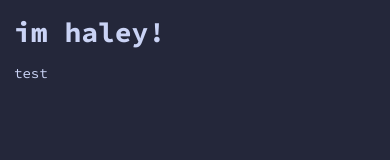
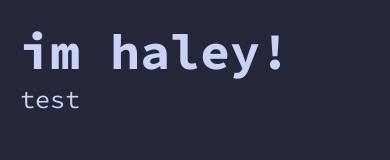
Before and after one commit to halleyscommet/halleyscommet.github.io, a plain HTML site: page index.html in a window 390 px wide. Drawn offline with Linux system fonts and the light colour scheme.

Commit message:
Refactor HTML structure and update CSS styles for improved layout and responsiveness

```diff
--- a/index.html
+++ b/index.html
@@ -9,9 +9,11 @@
     </head>
 
     <body>
-        <h1>im haley!</h1>
+        <div class="app">
+            <h1>im haley!</h1>
 
-        <a href="https://example.com">test</a>
+            <a href="https://example.com">test</a>
+        </div>
 
         <!-- js -->
         <script src="index.js"></script>
--- a/styles.css
+++ b/styles.css
@@ -23,10 +23,15 @@ body {
     height: 100%;
 
     font-family: var(--font);
-    font-size: 14px;
+    font-size: 1.25rem;
 
     color: var(--foreground);
     background-color: var(--background);
+}
+
+.app {
+    padding: 1rem;
+    margin: 0;
 }
 
 ::selection {
@@ -49,7 +54,7 @@ small,
 p,
 a {
     padding: 0;
-    margin: 1rem;
+    margin: 0;
 }
 
 a {
@@ -60,26 +65,26 @@ a {
     text-decoration: none;
 
     background-image: linear-gradient(var(--url-color), var(--url-color));
-    background-size: 0% 2px;
+    background-size: 0% 0.125rem;
     background-position: 50% 100%;
     background-repeat: no-repeat;
 
-    transition: background-size 0.3s cubic-bezier(0.25, 0.46, 0.45, 0.94);
+    transition: background-size 0.3s cubic-bezier(0.075, 0.82, 0.165, 1);
 }
 
 a:hover {
-    background-size: 100% 2px;
+    background-size: 100% 0.125rem;
 }
 
 a::after {
     content: "→";
 
-    margin-left: 0.2rem;
+    margin-left: 0.25rem;
 
     display: inline-block;
 
     opacity: 0;
-    transform: translateX(-0.8rem);
+    transform: translateX(-0.75rem);
 
     transition:
         opacity 350ms cubic-bezier(0.075, 0.82, 0.165, 1),
```
